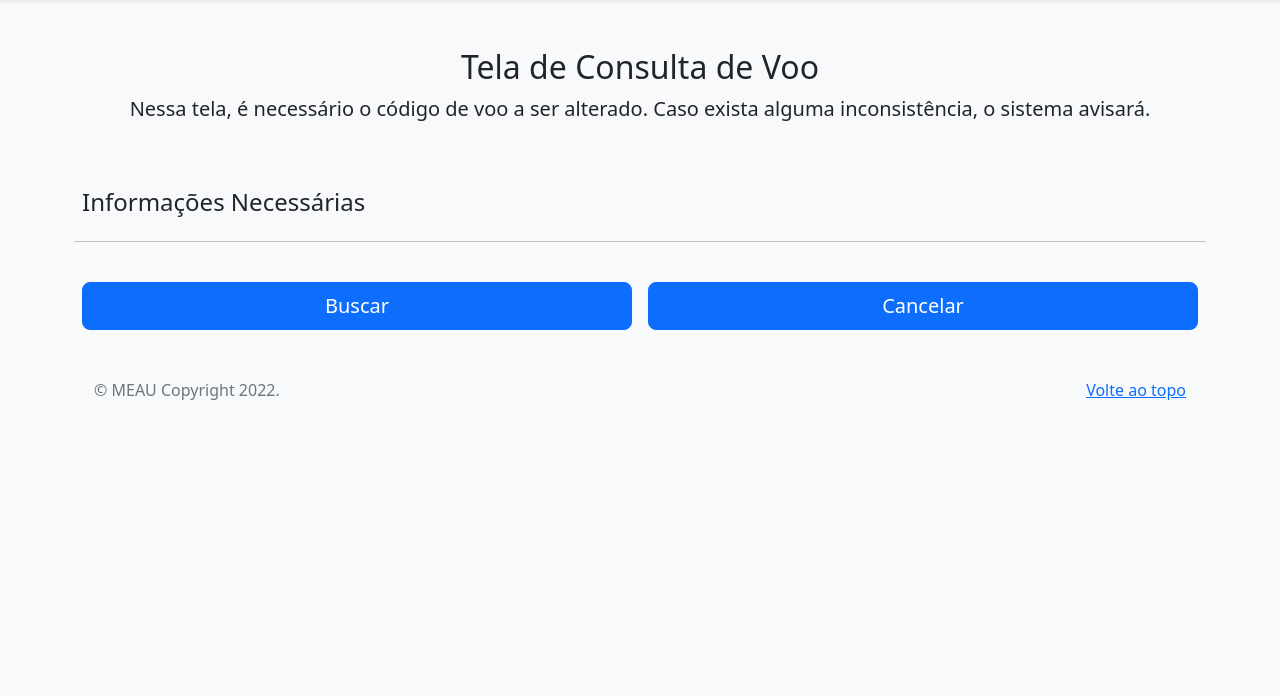
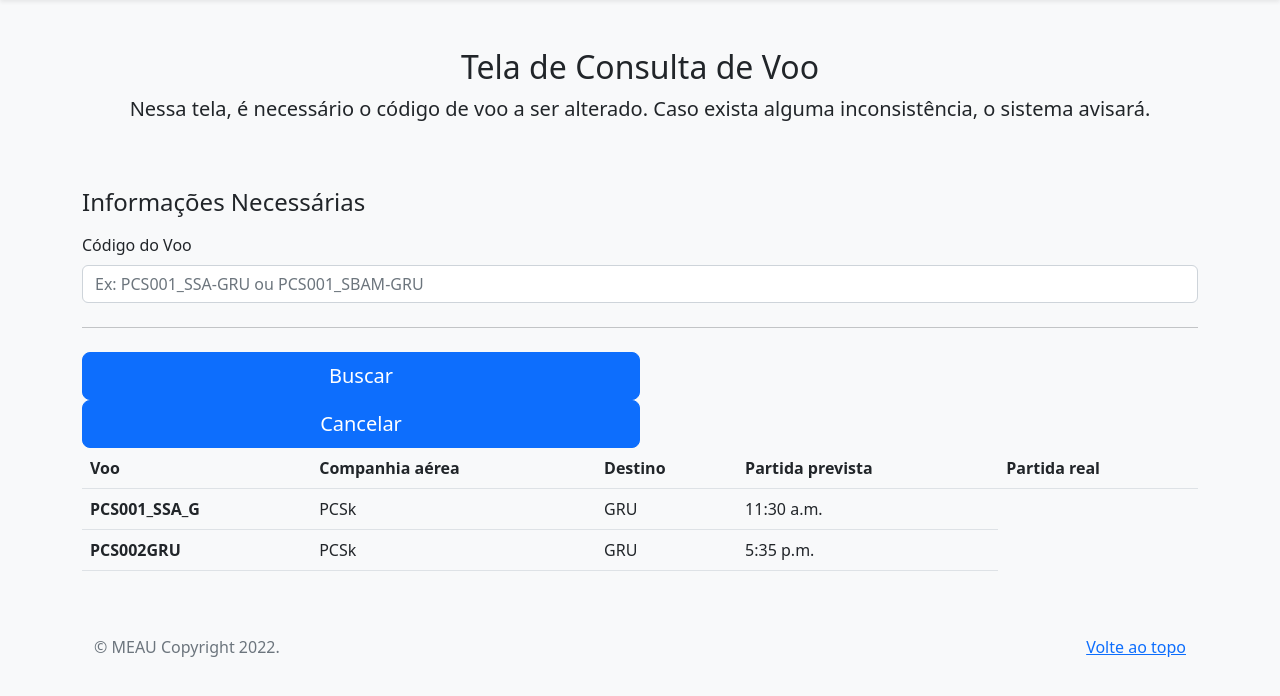
Before and after one commit to augustovillar/lab_soft_proj_MEAU, a Django app: page /consultar/ in a window 1280 px wide. Shown: the part 56-752 px from the top of the page. Run offline with Django 4.2, Linux system fonts and the light colour scheme; data comes from the database, SQL or seed files in the repository; some libraries are stand-ins or nearby versions.

Commit message:
implementação da consulta

```diff
--- a/Projeto_MEAU/template/consultar.html
+++ b/Projeto_MEAU/template/consultar.html
@@ -120,10 +120,21 @@
             <div>
                 <div>
                     <h4 class="mb-3">Informações Necessárias</h4>
-                    <form class="needs-validation" method="post">
+                    <form class="needs-validation" action="{% url 'consultar' %}" method="POST">
+
                         <div class="row g-3">
-                            {% csrf_token %}
-                            {{ form.as_p }}
+                            <div class="form-group">
+                               <div class="col-12">
+                                {% csrf_token %}
+                                <label for="codigoVoo" class="form-label">Código do Voo</label>
+                                <div class="input-group has-validation">
+                                    <input name = "busca" type="text" class="form-control" id="codigoVoo" pattern="^[A-Z]{3}[0-9]{3}\_[A-Z]{3,4}-[A-Z]{3,4}$"
+                                        placeholder="Ex: PCS001_SSA-GRU ou PCS001_SBAM-GRU" required>
+                                    <div class="invalid-feedback">
+                                        Coloque um código válido.
+                                    </div>
+                                </div>
+                            </div>
                             <!-- <div class="col-12">
                                 <label for="codigoVoo" class="form-label">Código do Voo</label>
                                 <div class="input-group has-validation">
@@ -148,6 +159,25 @@
                 </div>
             </div>
 
+            <table class="table">
+                  <tr>
+                    <th scope="col">Voo</th>
+                    <th scope="col">Companhia aérea</th>
+                    <th scope="col">Destino</th>
+                    <th scope="col">Partida prevista</th>
+                    <th scope="col">Partida real</th>
+                  </tr>
+                {% for x in voos %}
+                  <tr>
+                    <th scope="row">{{ x.codigoVoo }}</th>
+                    <td>{{ x.companhia }}k</td>
+                    <td>{{ x.destino }}</td>
+                    <td>{{ x.horarioPartidaProgramado}}</td>
+                  </tr>
+                  {% endfor %}
+
+              </table>
+
         </main>
 
         <footer class="text-muted py-5">
```
